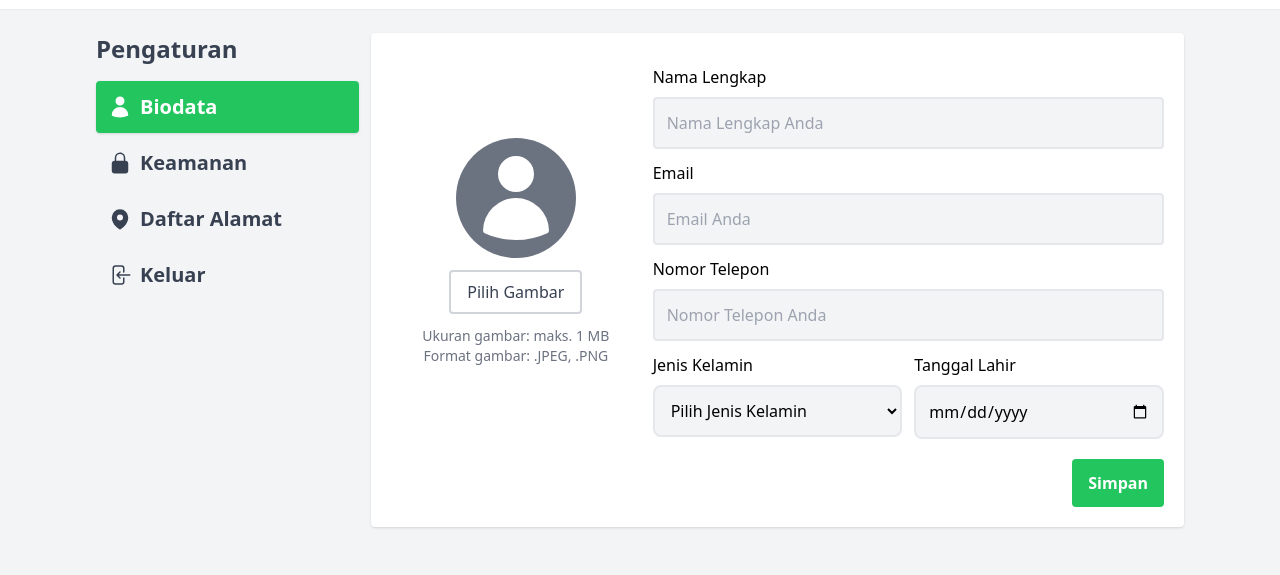
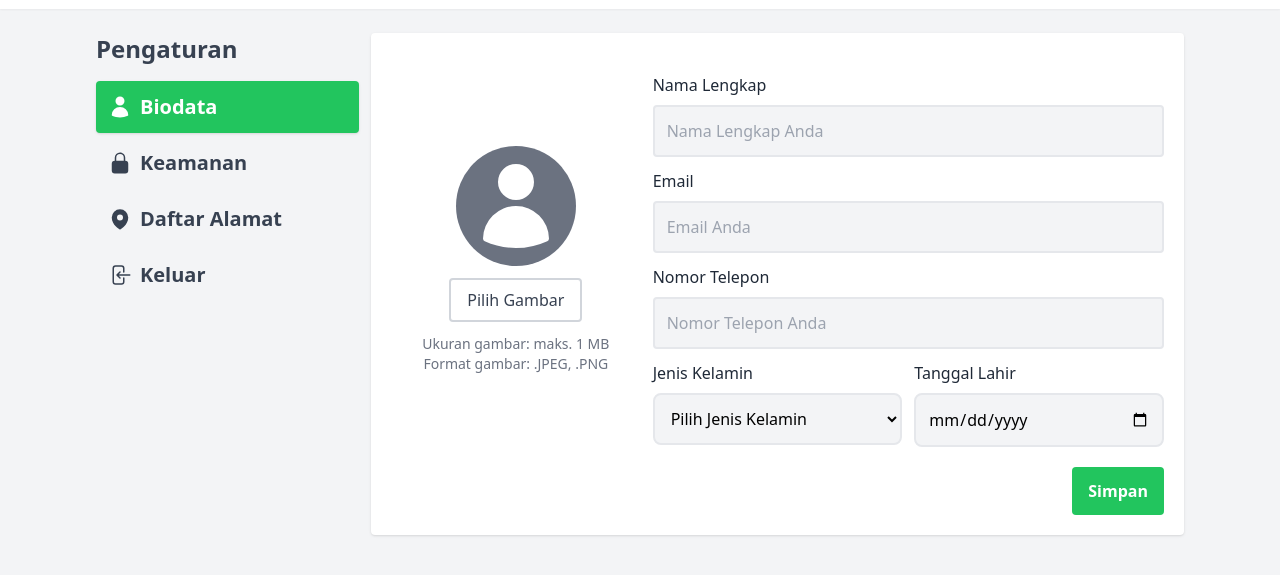
Before and after one commit to rickyaditb/ceremai-decoration-design, a website: page setting.html in a window 1280 px wide. Shown: the part 87-662 px from the top of the page. Drawn offline with Linux system fonts and the light colour scheme.

Commit message:
fix: adjust input label color

```diff
--- a/setting.html
+++ b/setting.html
@@ -79,7 +79,7 @@
             </div>
             <div class="col-span-9">
                 <div class="bg-white shadow rounded p-5">
-                    <div class="grid grid-cols-3 gap-3 mt-3">
+                    <div class="grid grid-cols-3 gap-3 mt-5">
                         <div class="flex flex-col justify-center">
                             <div class="flex justify-center">
                                 <div class="bg-gray-500 p-3 rounded-full text-white">
@@ -96,26 +96,26 @@
                         </div>
                         <div class="grid grid-cols-2 gap-3 col-span-2">
                             <div class="col-span-2">
-                                <p>Nama Lengkap</p>
+                                <p class="text-gray-800">Nama Lengkap</p>
                                 <input class="bg-gray-100 border-2 border-gray-200 rounded w-full p-3 mt-2 outline-none focus:outline-1 -outline-offset-1 offset-1 focus:outline-green-500" type="text" placeholder="Nama Lengkap Anda">
                             </div>
                             <div class="col-span-2">
-                                <p>Email</p>
+                                <p class="text-gray-800">Email</p>
                                 <input class="bg-gray-100 border-2 border-gray-200 rounded w-full p-3 mt-2 outline-none focus:outline-1 -outline-offset-1 offset-1 focus:outline-green-500" type="text" placeholder="Email Anda">
                             </div>
                             <div class="col-span-2">
-                                <p>Nomor Telepon</p>
+                                <p class="text-gray-800">Nomor Telepon</p>
                                 <input class="bg-gray-100 border-2 border-gray-200 rounded w-full p-3 mt-2 outline-none focus:outline-1 -outline-offset-1 offset-1 focus:outline-green-500" type="text" placeholder="Nomor Telepon Anda">
                             </div>
                             <div>
-                                <p>Jenis Kelamin</p>
+                                <p class="text-gray-800">Jenis Kelamin</p>
                                 <select id="countries" class="border-2 border-gray-200 w-full p-3 bg-gray-100 rounded-lg outline-none focus:outline-1 -outline-offset-1 offset-1 focus:outline-green-500 transition duration-300 mt-2">
                                     <option selected>Pilih Jenis Kelamin</option>
                                     <option value="US">United States</option>
                                 </select>
                             </div>
                             <div>
-                                <p>Tanggal Lahir</p>
+                                <p class="text-gray-800">Tanggal Lahir</p>
                                 <input type="date" name="tanggal_lahir" id="tanggal_lahir" class="border-2 border-gray-200 w-full p-3 bg-gray-100 rounded-lg outline-none focus:outline-1 -outline-offset-1 offset-1 focus:outline-green-500 transition duration-300 mt-2">
                             </div>
                         </div>
```
Also changed, not shown: style.css.
